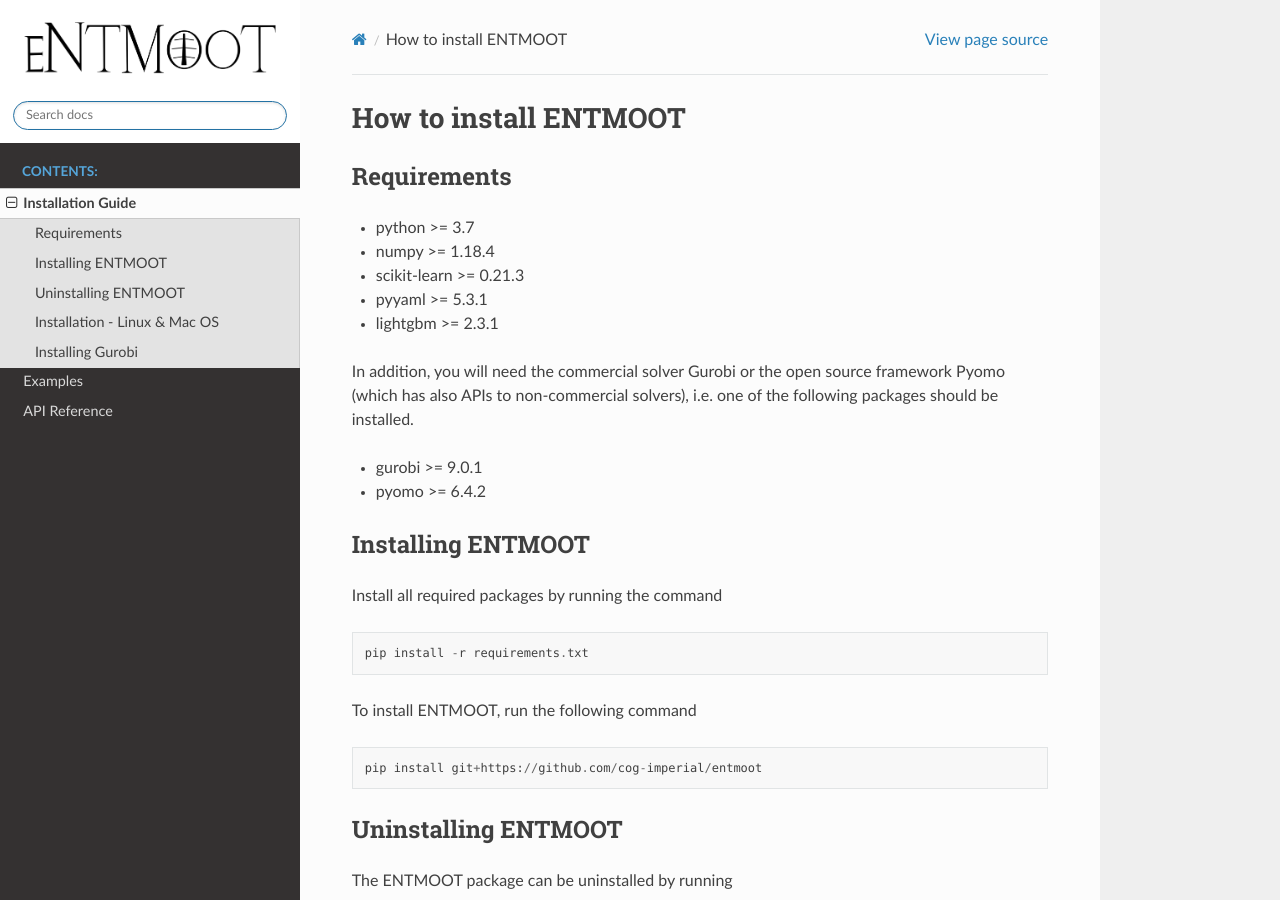
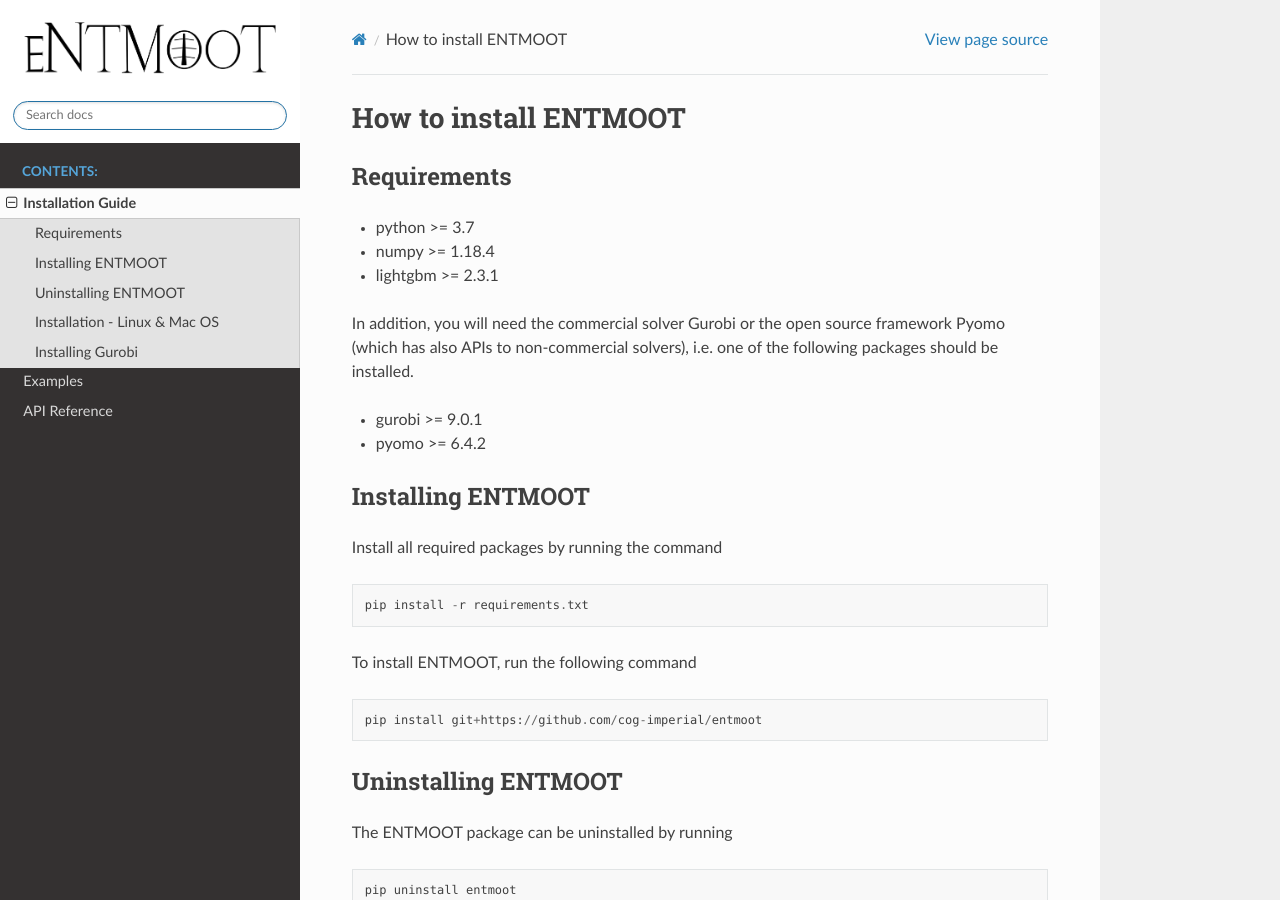
Before and after one commit to cog-imperial/entmoot, a Sphinx documentation site: the page built from docs/installation.rst, in a window 1280 px wide and 900 px high. Built offline with Sphinx 7.4.7 and the Read the Docs theme 2.0.0, drawn with Linux system fonts in a browser that asks for light colours.

```diff
--- a/docs/index.rst
+++ b/docs/index.rst
@@ -30,8 +30,8 @@ This small example illustrates how to use ENTMOOT.
     X_train = np.reshape(np.linspace(-2, 3, 10), (-1, 1))
     y_train = np.reshape([my_func(x) for x in X_train], (-1, 1))
 
-    # Define Bayesian optimization parameters uding an l1-distance based uncertainty measure and penalizing the distance
-    # from well-known areas, i.e. exploitation (instead of exploration)
+    # Define Bayesian optimization parameters uding an l1-distance based uncertainty measure and
+    # penalizing the distance from well-known areas, i.e. exploitation (instead of exploration)
     params_bo = {"unc_params": {"dist_metric": "l1", "acq_sense": "penalty"}}
 
     # Define an Enting object which holds information about the problem as well as the parameters...
--- a/docs/installation.rst
+++ b/docs/installation.rst
@@ -4,8 +4,6 @@ Requirements
 -------------
 * python >= 3.7
 * numpy >= 1.18.4
-* scikit-learn >= 0.21.3
-* pyyaml >= 5.3.1
 * lightgbm >= 2.3.1
 
 In addition, you will need the commercial solver Gurobi or the open source framework Pyomo (which has also APIs to
--- a/requirements-dev.txt
+++ b/requirements-dev.txt
@@ -1,6 +1,4 @@
 numpy>=1.18.4
-scikit-learn>=0.21.3
-PyYAML>=5.3.1
 lightgbm>=2.3.1
 tqdm
 pyomo
--- a/requirements.txt
+++ b/requirements.txt
@@ -1,5 +1,3 @@
 numpy>=1.18.4
-scikit-learn>=0.21.3
-PyYAML>=5.3.1
 lightgbm>=2.3.1
 tqdm
--- a/setup.py
+++ b/setup.py
@@ -18,14 +18,10 @@ setup(
     packages=find_packages(exclude=["tests", "docs"]),
     install_requires=[
         "numpy>=1.18.4",
-        "scikit-learn>=0.21.3",
-        "pyYAML>=5.3.1",
         "lightgbm>=2.3.1",
     ],
     setup_requires=[
         "numpy>=1.18.4",
-        "scikit-learn>=0.21.3",
-        "pyYAML>=5.3.1",
         "lightgbm>=2.3.1",
     ],
 )
```
Also changed, not shown: other parts of docs/index.rst (+1 -1 lines).
